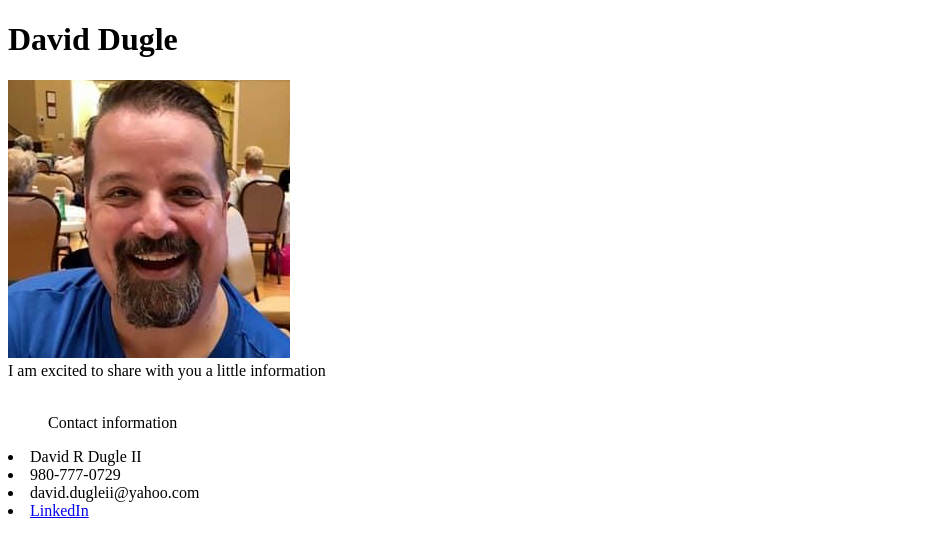
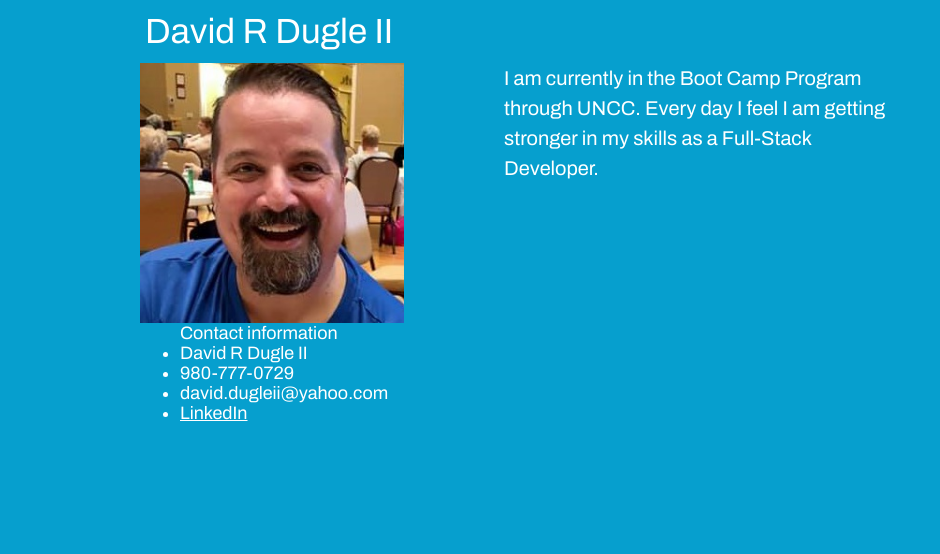
Before and after one commit to daviddugle/daviddugle.github.io, a plain HTML site: page index.html in a window 1280 px wide. Shown: the whole page, without its empty margins (0-940 px from the left). Drawn offline with Linux system fonts and the light colour scheme.

Commit message:
made some adjustments to the html and added some css

```diff
--- a/index.html
+++ b/index.html
@@ -3,20 +3,27 @@
 <head>
     <meta charset="UTF-8">
     <meta name="viewport" content="width=device-width, initial-scale=1.0">
+    <link href="https://fonts.googleapis.com/css2?family=Archivo&display=swap" rel="stylesheet">
+    <link rel="stylesheet" href="style.css">
     <title>David R Dugle II</title>
 </head>
 <body>
-    <h1>David Dugle</h1>
-    <img id="david" src="David.jpg" alt="photo of david">
-    <br>
-    <section>I am excited to share with you a little information </section>
-    <br>
-    <ul>Contact information</ul>
-    <li>David R Dugle II</li>
-    <li>980-777-0729</li>
-    <li>david.dugleii@yahoo.com</li>
-    <li><a href="https://www.linkedin.com/in/david-dugle-54b16641/" target="blank">LinkedIn</li>
-    <br>
+    <h1>David R Dugle II</h1>
+    <div class="wrapper">
+        <img class="photo" id="david" src="David.jpg" alt="photo of david">
+
+        <section class="bio">I am currently in the Boot Camp Program through UNCC. Every day I feel I am getting stronger in my skills as a Full-Stack Developer.
+
+        </section>
+    </div>
+        <br>
+
+         <ul class="contact">Contact information
+            <li class="contact">David R Dugle II</li>
+            <li class="contact">980-777-0729</li>
+            <li class="contact">david.dugleii@yahoo.com</li>
+            <li class="contact"><a href="https://www.linkedin.com/in/david-dugle-54b16641/" target="blank">LinkedIn</li>
+            </ul>
 
 </body>
 </html>
--- /dev/null
+++ b/style.css
@@ -0,0 +1,37 @@
+* {
+    background-color: rgb(6, 159, 206);
+    color: white;
+    box-sizing: border-box;
+    width: 1000px;
+    margin: 0 auto 0 auto;
+    font-family: 'Archivo', sans-serif;
+    font-size: 18px;
+    }
+    h1 {
+        padding: 5px;
+        font-size: 35px;
+        line-height: 52.5px;
+    }
+    .wrapper {
+        width: 800px;
+    }
+    .photo {
+        width: 33%;
+        float: left;
+        position: relative;
+        left: -100px;
+
+    }
+    .bio {
+        width: 50%;
+        float: left;
+        font-size: 20px;
+        line-height: 30px ;
+
+    }
+    .contact {
+        clear: both;
+    }
+    .contact:hover {
+        font-size: larger;
+    }
```
